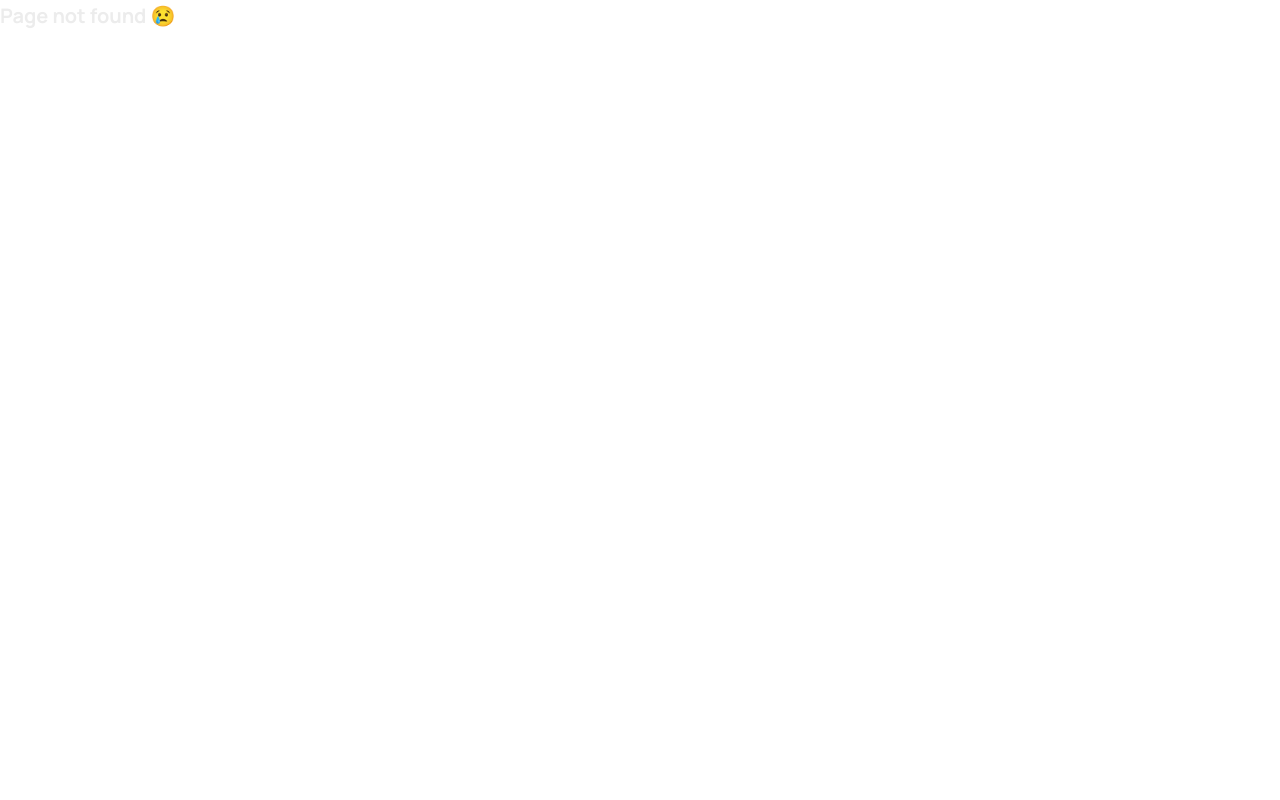
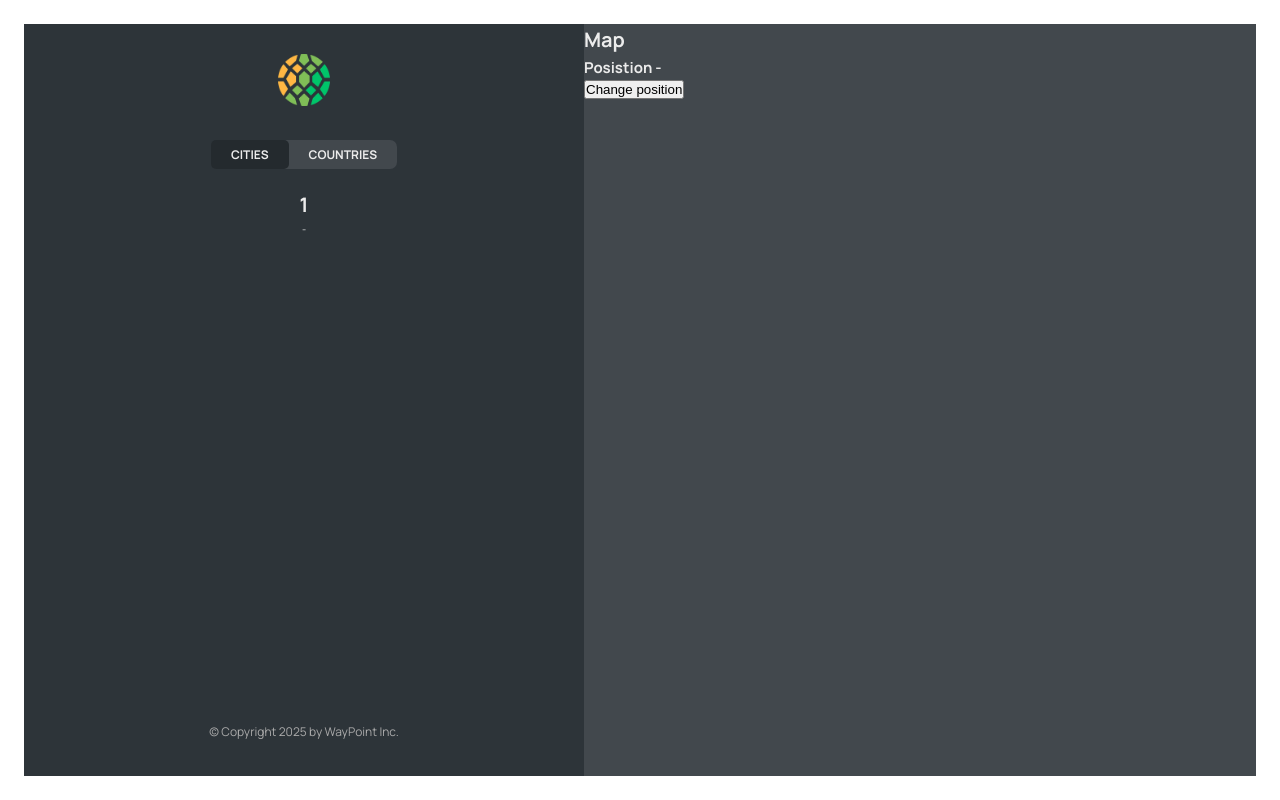
Before and after one commit to iyousefibrahim/waypoint, a React (Vite) app: page /app/cities/1 in a window 1280 px wide. Before the commit this address had no page. Built offline with nearby package versions, Linux system fonts and the light colour scheme; data requests are answered from the project's data file.

Commit message:
feat: add country info and enhance city management

```diff
--- a/data/cities.json
+++ b/data/cities.json
@@ -6,10 +6,7 @@
       "emoji": "🇵🇹",
       "date": "2027-10-31T15:59:59.138Z",
       "notes": "My favorite city so far!",
-      "position": {
-        "lat": 38.727881642324164,
-        "lng": -9.140900099907554
-      },
+      "position": { "lat": 38.727881642324164, "lng": -9.140900099907554 },
       "id": 73930385
     },
     {
@@ -18,10 +15,7 @@
       "emoji": "🇪🇸",
       "date": "2027-07-15T08:22:53.976Z",
       "notes": "",
-      "position": {
-        "lat": 40.46635901755316,
-        "lng": -3.7133789062500004
-      },
+      "position": { "lat": 40.46635901755316, "lng": -3.7133789062500004 },
       "id": 17806751
     },
     {
@@ -30,11 +24,71 @@
       "emoji": "🇩🇪",
       "date": "2027-02-12T09:24:11.863Z",
       "notes": "Amazing 😃",
-      "position": {
-        "lat": 52.53586782505711,
-        "lng": 13.376933665713324
-      },
+      "position": { "lat": 52.53586782505711, "lng": 13.376933665713324 },
       "id": 98443197
+    },
+    {
+      "cityName": "Paris",
+      "country": "France",
+      "emoji": "🇫🇷",
+      "date": "2027-03-20T12:00:00.000Z",
+      "notes": "Romantic city!",
+      "position": { "lat": 48.8566, "lng": 2.3522 },
+      "id": 56283910
+    },
+    {
+      "cityName": "Rome",
+      "country": "Italy",
+      "emoji": "🇮🇹",
+      "date": "2027-05-10T10:30:00.000Z",
+      "notes": "History everywhere.",
+      "position": { "lat": 41.9028, "lng": 12.4964 },
+      "id": 11234567
+    },
+    {
+      "cityName": "Amsterdam",
+      "country": "Netherlands",
+      "emoji": "🇳🇱",
+      "date": "2027-08-01T14:45:00.000Z",
+      "notes": "Beautiful canals.",
+      "position": { "lat": 52.3676, "lng": 4.9041 },
+      "id": 22334455
+    },
+    {
+      "cityName": "Vienna",
+      "country": "Austria",
+      "emoji": "🇦🇹",
+      "date": "2027-09-18T09:15:00.000Z",
+      "notes": "Classical music everywhere.",
+      "position": { "lat": 48.2082, "lng": 16.3738 },
+      "id": 33445566
+    },
+    {
+      "cityName": "Prague",
+      "country": "Czech Republic",
+      "emoji": "🇨🇿",
+      "date": "2027-11-05T11:00:00.000Z",
+      "notes": "Fairy-tale city!",
+      "position": { "lat": 50.0755, "lng": 14.4378 },
+      "id": 44556677
+    },
+    {
+      "cityName": "Barcelona",
+      "country": "Spain",
+      "emoji": "🇪🇸",
+      "date": "2027-06-21T13:30:00.000Z",
+      "notes": "Gaudí architecture is amazing.",
+      "position": { "lat": 41.3851, "lng": 2.1734 },
+      "id": 55667788
+    },
+    {
+      "cityName": "Budapest",
+      "country": "Hungary",
+      "emoji": "🇭🇺",
+      "date": "2027-12-12T17:00:00.000Z",
+      "notes": "Thermal baths are a must.",
+      "position": { "lat": 47.4979, "lng": 19.0402 },
+      "id": 66778899
     }
   ]
 }
--- a/src/App.jsx
+++ b/src/App.jsx
@@ -1,4 +1,6 @@
-import { BrowserRouter, Route, Routes } from "react-router-dom";
+import { useEffect, useState } from "react";
+import { BrowserRouter, Navigate, Route, Routes } from "react-router-dom";
+
 import Product from "./pages/Product";
 import Pricing from "./pages/Pricing";
 import Homepage from "./pages/Homepage";
@@ -6,7 +8,9 @@ import PageNotFound from "./pages/PageNotFound";
 import Login from "./pages/Login";
 import AppLayout from "./pages/AppLayout";
 import CityList from "./components/CityList";
-import { useEffect, useState } from "react";
+import CountryList from "./components/CountryList";
+import City from "./components/City";
+import Form from "./components/Form";
 
 const BASE_URL = "http://localhost:9000";
 
@@ -39,10 +43,20 @@ function App() {
         <Route path="pricing" element={<Pricing />} />
         <Route path="login" element={<Login />} />
         <Route path="app" element={<AppLayout />}>
-          <Route index element={<CityList cities={cities} isLoading={isLoading} />} />
-          <Route path="cities" element={<CityList  cities={cities} isLoading={isLoading} />} />
-          <Route path="countries" element={<p>countries</p>} />
-          <Route path="form" element={<p>form</p>} />
+          <Route
+            index
+            element={<Navigate replace to="cities"/>}
+          />
+          <Route
+            path="cities"
+            element={<CityList cities={cities} isLoading={isLoading} />}
+          />
+          <Route path="cities/:id" element={<City />} />
+          <Route
+            path="countries"
+            element={<CountryList cities={cities} isLoading={isLoading} />}
+          />
+          <Route path="form" element={<Form />} />
         </Route>
         <Route path="*" element={<PageNotFound />} />
       </Routes>
--- /dev/null
+++ b/src/components/Button.jsx
@@ -0,0 +1,10 @@
+import styles from "./Button.module.css";
+function Button({ children, onClick, type }) {
+  return (
+    <button onClick={onClick} className={`${styles.btn} ${styles[type]}`}>
+      {children}
+    </button>
+  );
+}
+
+export default Button;
--- a/src/components/City.jsx
+++ b/src/components/City.jsx
@@ -1,55 +1,65 @@
-import styles from "./City.module.css";
-
-
+import { useParams, useSearchParams } from "react-router-dom";
+// import styles from "./City.module.css";
 
 function City() {
-  // TEMP DATA
-  const currentCity = {
-    cityName: "Lisbon",
-    emoji: "🇵🇹",
-    date: "2027-10-31T15:59:59.138Z",
-    notes: "My favorite city so far!",
-  };
-
-  const { cityName, emoji, date, notes } = currentCity;
+  const {id} = useParams();
+   const [searchParams, setSearchParams] = useSearchParams();
+    const lat = searchParams.get("lat");
+    const lng = searchParams.get("lng");
 
   return (
-    <div className={styles.city}>
-      <div className={styles.row}>
-        <h6>City name</h6>
-        <h3>
-          <span>{emoji}</span> {cityName}
-        </h3>
-      </div>
+    <>
+    <h1>{id}</h1>
+    <p>{lat} - {lng}</p>
+    </>
+  );
+  // TEMP DATA
+  // const currentCity = {
+  //   cityName: "Lisbon",
+  //   emoji: "🇵🇹",
+  //   date: "2027-10-31T15:59:59.138Z",
+  //   notes: "My favorite city so far!",
+  // };
 
-      <div className={styles.row}>
-        <h6>You went to {cityName} on</h6>
-        <p>{formatDate(date || null)}</p>
-      </div>
+  // const { cityName, emoji, date, notes } = currentCity;
 
-      {notes && (
-        <div className={styles.row}>
-          <h6>Your notes</h6>
-          <p>{notes}</p>
-        </div>
-      )}
+  // return (
+  //   <div className={styles.city}>
+  //     <div className={styles.row}>
+  //       <h6>City name</h6>
+  //       <h3>
+  //         <span>{emoji}</span> {cityName}
+  //       </h3>
+  //     </div>
 
-      <div className={styles.row}>
-        <h6>Learn more</h6>
-        <a
-          href={`https://en.wikipedia.org/wiki/${cityName}`}
-          target="_blank"
-          rel="noreferrer"
-        >
-          Check out {cityName} on Wikipedia &rarr;
-        </a>
-      </div>
+  //     <div className={styles.row}>
+  //       <h6>You went to {cityName} on</h6>
+  //       <p>{formatDate(date || null)}</p>
+  //     </div>
 
-      <div>
-        <ButtonBack />
-      </div>
-    </div>
-  );
+  //     {notes && (
+  //       <div className={styles.row}>
+  //         <h6>Your notes</h6>
+  //         <p>{notes}</p>
+  //       </div>
+  //     )}
+
+  //     <div className={styles.row}>
+  //       <h6>Learn more</h6>
+  //       <a
+  //         href={`https://en.wikipedia.org/wiki/${cityName}`}
+  //         target="_blank"
+  //         rel="noreferrer"
+  //       >
+  //         Check out {cityName} on Wikipedia &rarr;
+  //       </a>
+  //     </div>
+
+  //     <div>
+  //       <ButtonBack />
+  //     </div>
+  //   </div>
+  // );
 }
 
 export default City;
--- a/src/components/CityItem.jsx
+++ b/src/components/CityItem.jsx
@@ -1,7 +1,8 @@
+import { Link } from "react-router-dom";
 import styles from "./CityItem.module.css";
 
 function CityItem({ city }) {
-  const { cityName, emoji, date } = city;
+  const { cityName, emoji, date, id, position } = city;
 
   const formatDate = (date) =>
     new Intl.DateTimeFormat("en", {
@@ -12,11 +13,13 @@ function CityItem({ city }) {
     }).format(new Date(date));
 
   return (
-    <li className={styles.cityItem}>
-      <span className={styles.emoji}>{emoji}</span>
-      <h3 className={styles.name}>{cityName}</h3>
-      <time className={styles.date}>{formatDate(date)}</time>
-      <button className={styles.deleteBtn}>&times;</button>
+    <li>
+      <Link className={styles.cityItem} to={`${id}?lat=${position.lat}&lng=${position.lng}`}>
+        <span className={styles.emoji}>{emoji}</span>
+        <h3 className={styles.name}>{cityName}</h3>
+        <time className={styles.date}>{formatDate(date)}</time>
+        <button className={styles.deleteBtn}>&times;</button>
+      </Link>
     </li>
   );
 }
--- /dev/null
+++ b/src/components/CountryList.jsx
@@ -0,0 +1,28 @@
+import styles from "./CountryList.module.css";
+import Spinner from "./Spinner";
+import Message from "./Message";
+import CountryItem from "./CountryItem";
+
+function CountriesList({ cities, isLoading }) {
+  const countries = cities.reduce((arr, city) => {
+    if (!arr.map((el) => el.country).includes(city.Country))
+      return [...arr, { country: city.country, emoji: city.emoji }];
+    else return arr;
+  }, []);
+
+  if (isLoading) return <Spinner />;
+  if (!cities.length)
+    return (
+      <Message message="Add your first city by clicking on a city on the map!" />
+    );
+
+  return (
+    <ul className={styles.countryList}>
+      {countries.map((country) => (
+        <CountryItem country={country} /> // key
+      ))}
+    </ul>
+  );
+}
+
+export default CountriesList;
--- a/src/components/Form.jsx
+++ b/src/components/Form.jsx
@@ -3,6 +3,8 @@
 import { useState } from "react";
 
 import styles from "./Form.module.css";
+import Button from "./Button";
+import { useNavigate } from "react-router-dom";
 
 export function convertToEmoji(countryCode) {
   const codePoints = countryCode
@@ -13,6 +15,8 @@ export function convertToEmoji(countryCode) {
 }
 
 function Form() {
+  const navigate = useNavigate();
+
   const [cityName, setCityName] = useState("");
   const [country, setCountry] = useState("");
   const [date, setDate] = useState(new Date());
@@ -49,8 +53,16 @@ function Form() {
       </div>
 
       <div className={styles.buttons}>
-        <button>Add</button>
-        <button>&larr; Back</button>
+        <Button type="primary">Add</Button>
+        <Button
+          type="back"
+          onClick={(e) => {
+            e.preventDefault();
+            navigate(-1);
+          }}
+        >
+          &larr; Back
+        </Button>
       </div>
     </form>
   );
--- a/src/components/Map.jsx
+++ b/src/components/Map.jsx
@@ -1,6 +1,26 @@
+import { useNavigate, useSearchParams } from "react-router-dom";
 import styles from "./Map.module.css";
 function Map() {
-  return <div className={styles.mapContainer}>Map</div>;
+  const navigate = useNavigate(); // returns function
+  const [searchParams, setSearchParams] = useSearchParams();
+  const lat = searchParams.get("lat");
+  const lng = searchParams.get("lng");
+
+  return (
+    <div className={styles.mapContainer} onClick={()=>{navigate('form')}}>
+      <h1>Map</h1>
+      <h2>
+        Posistion {lat} - {lng}
+      </h2>
+      <button
+        onClick={() => {
+          setSearchParams({ lat: 23, lng: 50 });
+        }}
+      >
+        Change position
+      </button>
+    </div>
+  );
 }
 
 export default Map;
```
